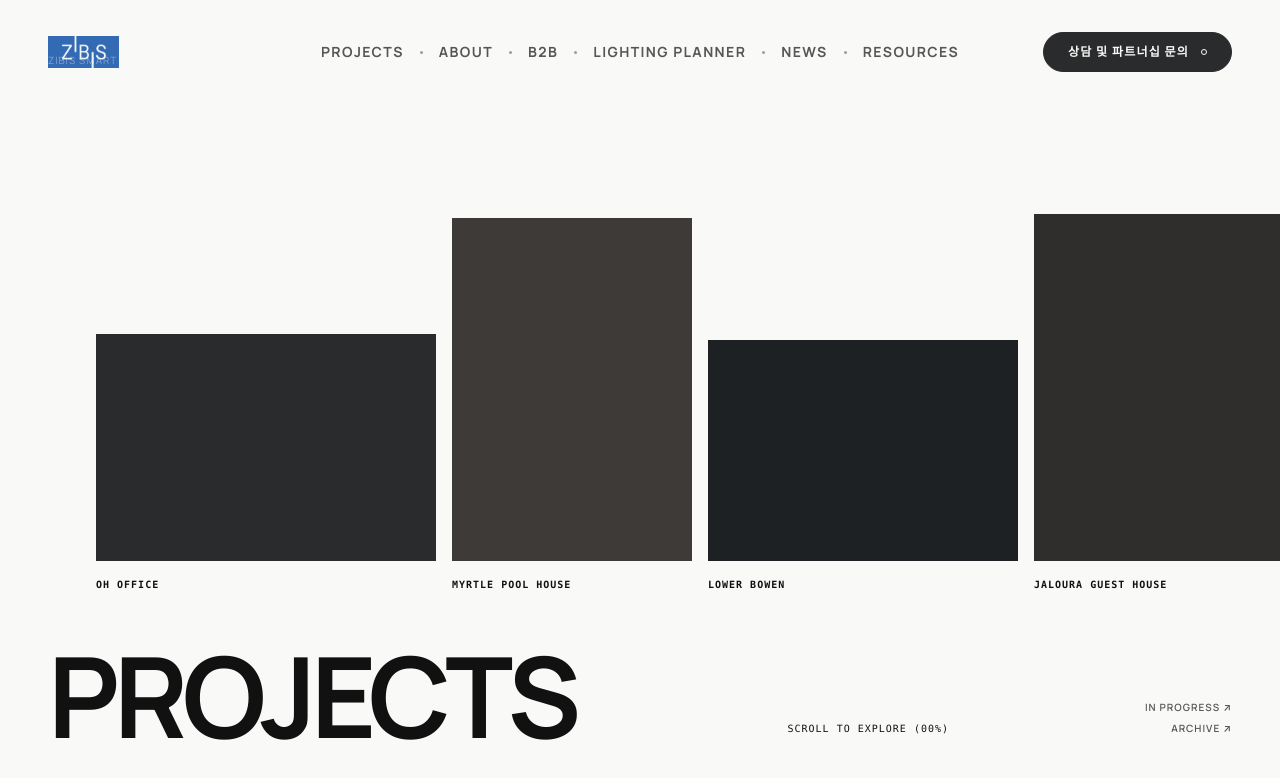
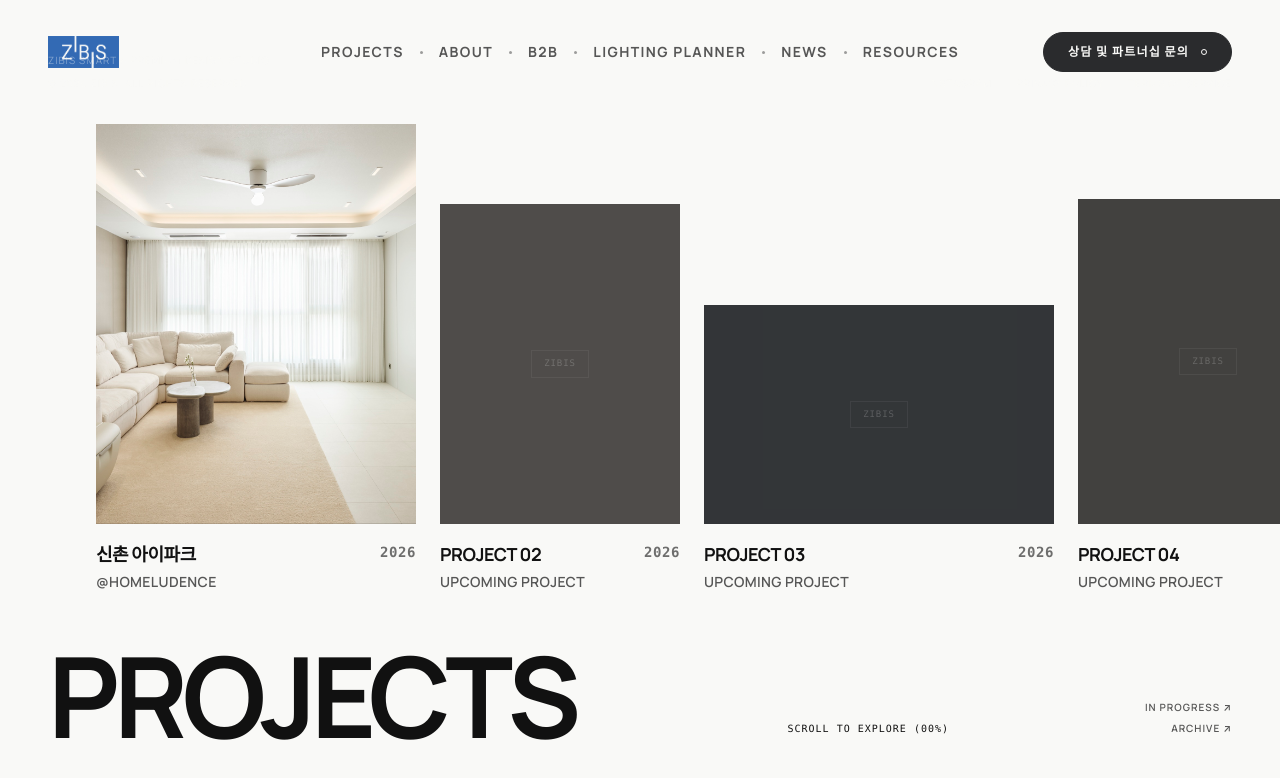
Before and after one commit to insung-lll/zibis_web, a Next.js app: page /projects in a window 1280 px wide. Shown: the top 778 px of the page. Built offline with nearby package versions, Linux system fonts and the light colour scheme; a web font is replaced by a local one.

Commit message:
feat: sync Sinchon IPARK photos and ProjectCard component to the top of /projects page

```diff
--- a/src/components/ProjectsClient.tsx
+++ b/src/components/ProjectsClient.tsx
@@ -3,6 +3,7 @@
 import { useRef, useState, useEffect } from 'react';
 import { motion, useMotionValue, animate } from 'framer-motion';
 import RevealText from '@/components/RevealText';
+import ProjectCard from '@/components/ProjectCard';
 
 // 러버밴드(고무줄) 오버스크롤 튜닝값 — iOS 스타일: 당길수록 저항이 점점 세져서 MAX값엔 점근만 함(벽에 부딪히지 않음)
 const RUBBER_BAND_MAX = 70; // 시각적으로 당겨지는 최대 픽셀
@@ -96,39 +97,53 @@ export default function ProjectsClient() {
 
   const allProjects = [
     {
-      title: "OH OFFICE",
+      title: "신촌 아이파크",
+      category: "@HOMELUDENCE",
+      year: "2026",
+      imageSrc: "/img/projects/homeludence_1.jpg",
+      hoverImageSrc: "/img/projects/homeludence_2.jpg",
       colorClass: "bg-[#2A2B2D]",
-      aspect: "aspect-[1.5]", // 가로형
-      width: "w-[25vw] min-w-[340px] max-w-[420px]"
+      aspect: "aspect-[4/5]" as const,
+      width: "w-[22vw] min-w-[320px] max-w-[400px]"
     },
     {
-      title: "MYRTLE POOL HOUSE",
+      title: "PROJECT 02",
+      category: "UPCOMING PROJECT",
+      year: "2026",
       colorClass: "bg-[#3D3A38]",
-      aspect: "aspect-[0.7]", // 세로형
+      aspect: "aspect-[3/4]" as const,
       width: "w-[17.5vw] min-w-[240px] max-w-[290px]"
     },
     {
-      title: "LOWER BOWEN",
+      title: "PROJECT 03",
+      category: "UPCOMING PROJECT",
+      year: "2026",
       colorClass: "bg-[#1E2124]",
-      aspect: "aspect-[1.4]", // 가로형
-      width: "w-[23vw] min-w-[310px] max-w-[390px]"
+      aspect: "aspect-[16/10]" as const,
+      width: "w-[26vw] min-w-[350px] max-w-[440px]"
     },
     {
-      title: "JALOURA GUEST HOUSE",
+      title: "PROJECT 04",
+      category: "UPCOMING PROJECT",
+      year: "2026",
       colorClass: "bg-[#2F2E2C]",
-      aspect: "aspect-[0.75]", // 세로형
+      aspect: "aspect-[4/5]" as const,
       width: "w-[19vw] min-w-[260px] max-w-[310px]"
     },
     {
-      title: "JALOURA MAIN HOUSE",
+      title: "PROJECT 05",
+      category: "UPCOMING PROJECT",
+      year: "2026",
       colorClass: "bg-[#2E3135]",
-      aspect: "aspect-[1.3]", // 가로형
+      aspect: "aspect-[4/3]" as const,
       width: "w-[21vw] min-w-[290px] max-w-[360px]"
     },
     {
-      title: "RUNIC",
+      title: "PROJECT 06",
+      category: "UPCOMING PROJECT",
+      year: "2026",
       colorClass: "bg-[#232426]",
-      aspect: "aspect-[0.7]", // 세로형
+      aspect: "aspect-[3/4]" as const,
       width: "w-[17.5vw] min-w-[240px] max-w-[290px]"
     }
   ];
@@ -146,25 +161,22 @@ export default function ProjectsClient() {
 
           {/* 프로젝트 리스트가 가로로 나열되는 내부 영역 (w-max로 콘텐츠 너비 확보) */}
           {/* overscrollX: 스크롤 끝에서의 러버밴드 효과를 위한 별도 트랜스폼 레이어 */}
-          <motion.div style={{ x: overscrollX }} className="flex items-end space-x-4 pl-12 md:pl-24 pr-5 h-[60vh] w-max">
+          <motion.div style={{ x: overscrollX }} className="flex items-end space-x-6 pl-12 md:pl-24 pr-5 h-[60vh] w-max">
             {allProjects.map((project, idx) => (
-              <motion.div
+              <div
                 key={idx}
-                initial={{ opacity: 0, y: 40 }}
-                animate={{ opacity: 1, y: 0 }}
-                transition={{ duration: 0.8, ease: [0.65, 0, 0.35, 1], delay: 0.2 + idx * 0.09 }}
-                className={`flex-shrink-0 flex flex-col space-y-4 ${project.width}`}
+                className={`flex-shrink-0 ${project.width}`}
               >
-
-                <div className={`relative overflow-hidden ${project.colorClass} ${project.aspect} w-full`}>
-                  <div className="absolute inset-0 bg-black/5 opacity-0 hover:opacity-100 transition-opacity duration-500" />
-                </div>
-
-                <span className="text-[10px] font-mono font-bold tracking-widest uppercase text-[#111111]">
-                  {project.title}
-                </span>
-
-              </motion.div>
+                <ProjectCard
+                  title={project.title}
+                  category={project.category}
+                  year={project.year}
+                  imageSrc={project.imageSrc}
+                  hoverImageSrc={project.hoverImageSrc}
+                  colorClass={project.colorClass}
+                  aspect={project.aspect}
+                />
+              </div>
             ))}
           </motion.div>
         </div>
@@ -198,11 +210,16 @@ export default function ProjectsClient() {
 
         <div className="flex flex-col space-y-14">
           {allProjects.map((project, idx) => (
-            <div key={idx} className="flex flex-col space-y-4 w-full">
-              <div className={`relative overflow-hidden ${project.colorClass} ${project.aspect} w-full`} />
-              <span className="text-[10px] font-mono font-bold tracking-widest uppercase text-[#111111]">
-                {project.title}
-              </span>
+            <div key={idx} className="w-full">
+              <ProjectCard
+                title={project.title}
+                category={project.category}
+                year={project.year}
+                imageSrc={project.imageSrc}
+                hoverImageSrc={project.hoverImageSrc}
+                colorClass={project.colorClass}
+                aspect={project.aspect}
+              />
             </div>
           ))}
         </div>
```
